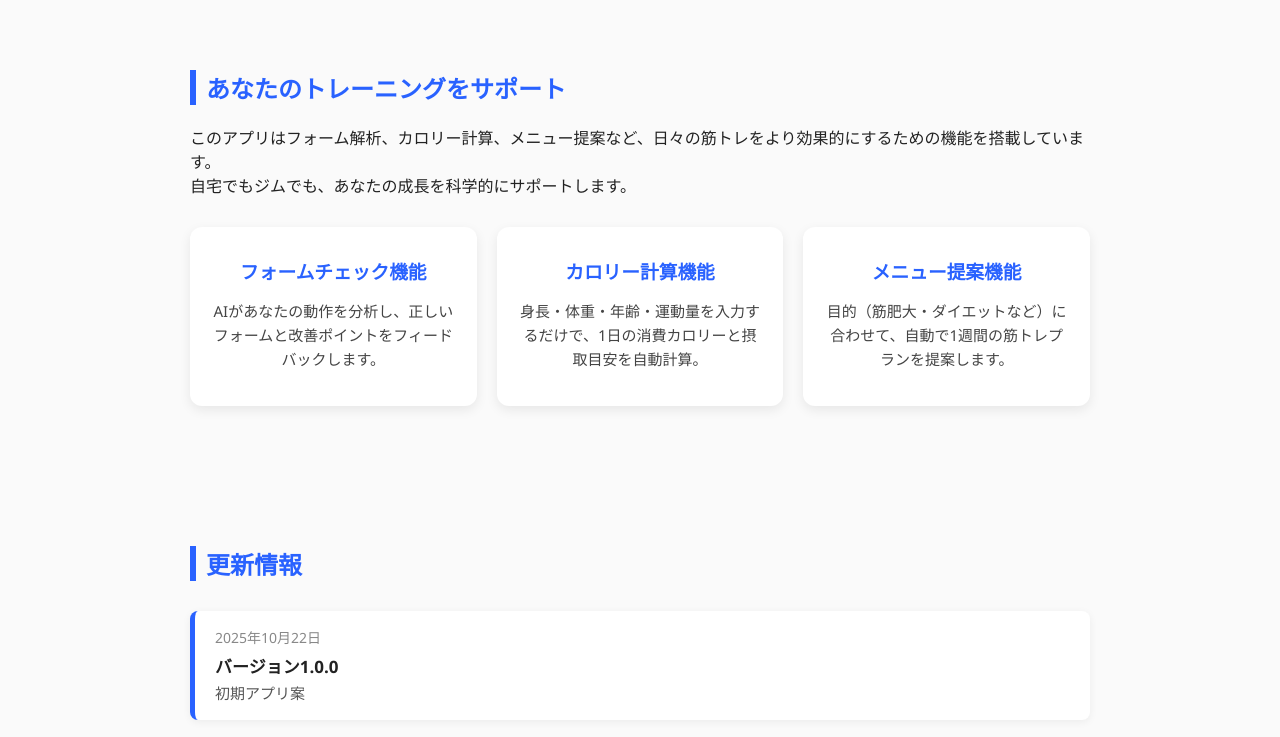
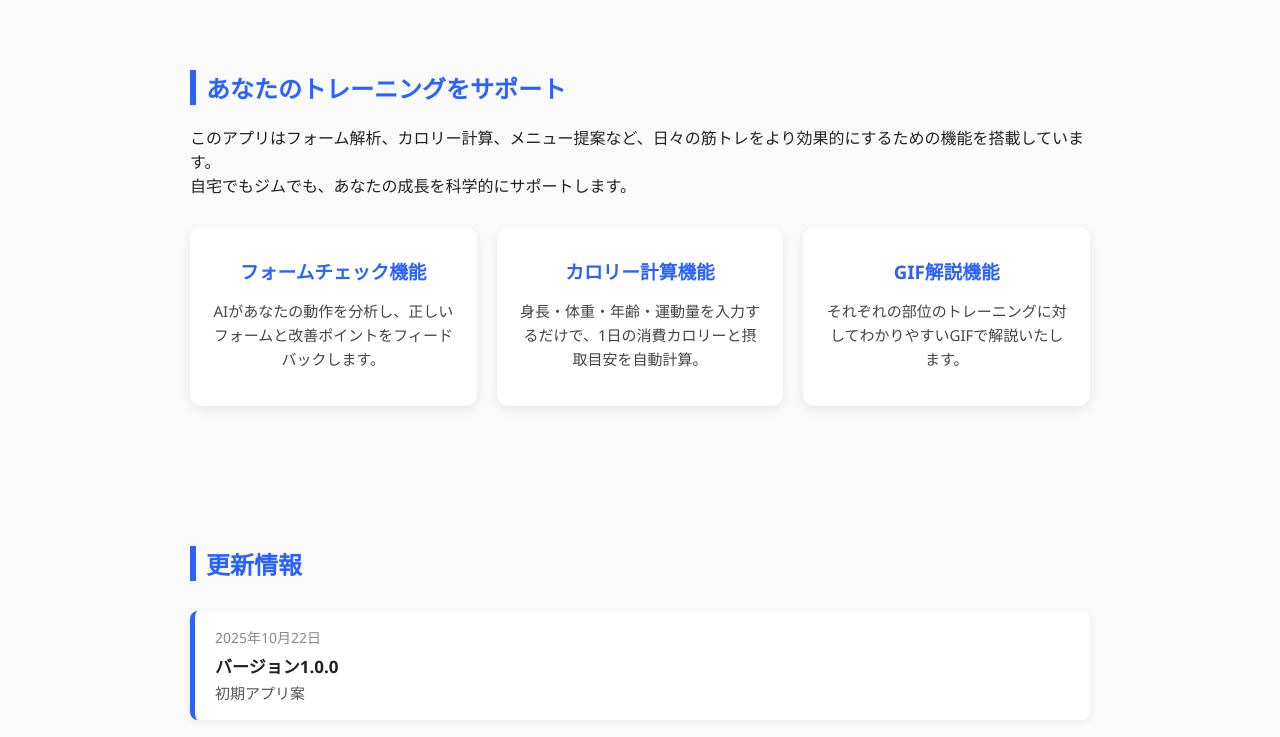
Before and after one commit to yukimira25811/official_site, a plain HTML site: page index.html in a window 1280 px wide. Shown: the part 63-800 px from the top of the page. Drawn offline with Linux system fonts and the light colour scheme.

Commit message:
Update index.html

```diff
--- a/index.html
+++ b/index.html
@@ -141,8 +141,8 @@
       </div>
 
       <div class="card">
-        <h3>メニュー提案機能</h3>
-        <p>目的（筋肥大・ダイエットなど）に合わせて、自動で1週間の筋トレプランを提案します。</p>
+        <h3>GIF解説機能</h3>
+        <p>それぞれの部位のトレーニングに対してわかりやすいGIFで解説いたします。</p>
       </div>
     </div>
   </section>
```
